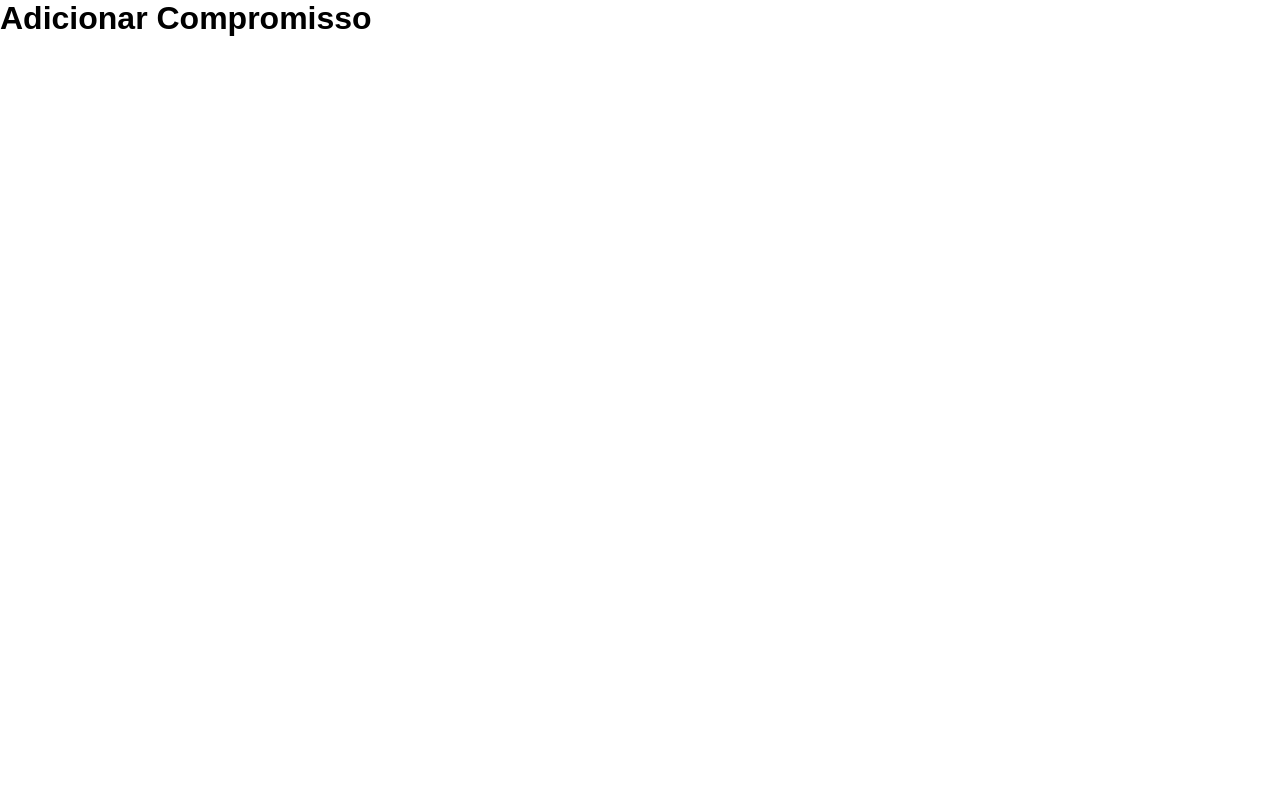
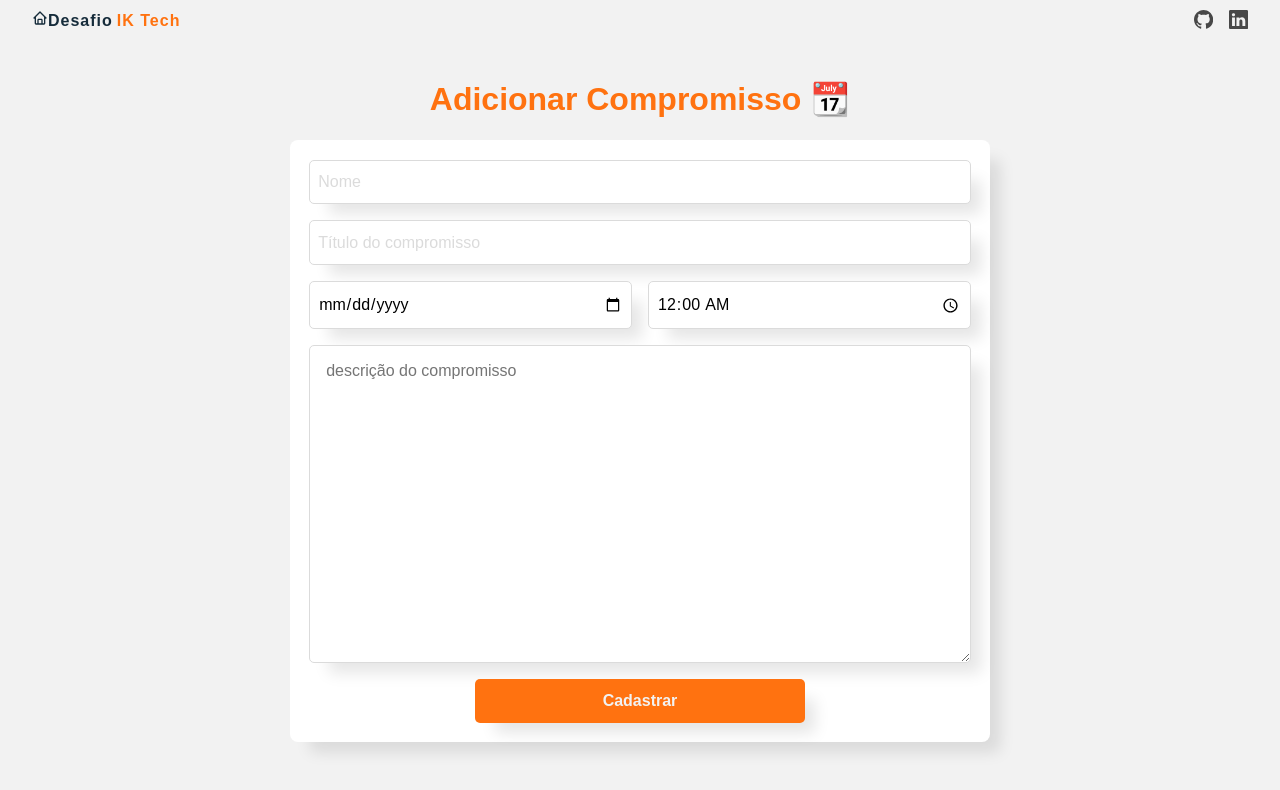
Before and after one commit to vinnidias/ik-test-front-end, a React (Create React App) app: page /createTask in a window 1280 px wide. Shown: the top 790 px of the page. Built offline with nearby package versions, Linux system fonts and the light colour scheme; a web font is replaced by a local one.

Commit message:
Create task page created

```diff
--- a/src/pages/CreateTask/index.tsx
+++ b/src/pages/CreateTask/index.tsx
@@ -1,9 +1,121 @@
-import React from "react";
+import React, { useState } from "react";
+import { toast, ToastContainer } from "react-toastify";
+import "react-toastify/dist/ReactToastify.css";
+
+import { apiClient } from "../../services/apiClient";
+
+import * as S from "./styles";
+import { Input } from "../../components/Input";
+import { Header } from "../../components/Header";
+
+type TaskProps = {
+  name: string;
+  title: string;
+  date: string;
+  hour: string;
+  description: string;
+};
 
 export const CreateTask: React.FC = () => {
-  return(
-    <div>
-      <h1>Adicionar Compromisso</h1>
-    </div>
-  )
-}
+  const [newTask, setNewTask] = useState<TaskProps>({
+    name: "",
+    title: "",
+    description: "",
+    hour: "00:00",
+    date: "",
+  });
+
+  const handleSubmit = async (event: any) => {
+    event.preventDefault();
+    try {
+      const req = await apiClient.post("/task", newTask);
+      const res = req.data;
+      toast.success("Comprimisso criado com sucesso");
+      setNewTask({
+        name: "",
+        title: "",
+        description: "",
+        hour: "00:00",
+        date: "",
+      });
+    } catch (error) {
+      toast.error("Verifique os dados");
+    }
+  };
+
+  return (
+    <S.Container>
+      <Header/>
+      <ToastContainer
+        autoClose={3000}
+        position="top-center"
+        draggable={false}
+        theme="light"
+      />
+      <h1>Adicionar Compromisso 📆</h1>
+
+      <form onSubmit={(event) => handleSubmit(event)}>
+        <Input
+          name="name"
+          type="text"
+          value={newTask.name}
+          placeholder="Nome"
+          onChange={(event: React.ChangeEvent<HTMLInputElement>) => {
+            const { value } = event.target;
+            setNewTask({ ...newTask, name: value });
+          }}
+          required
+        />
+
+        <Input
+          name="title"
+          type="text"
+          value={newTask.title}
+          placeholder="Título do compromisso"
+          onChange={(event: React.ChangeEvent<HTMLInputElement>) => {
+            const { value } = event.target;
+            setNewTask({ ...newTask, title: value });
+          }}
+          required
+        />
+
+        <S.DateSection>
+          <Input
+            name="date"
+            type="date"
+            value={newTask.date}
+            onChange={(event: React.ChangeEvent<HTMLInputElement>) => {
+              const { value } = event.target;
+              setNewTask({ ...newTask, date: value });
+            }}
+            required
+          />
+
+          <Input
+            name="hour"
+            type="time"
+            value={newTask.hour}
+            onChange={(event: React.ChangeEvent<HTMLInputElement>) => {
+              const { value } = event.target;
+              setNewTask({ ...newTask, hour: value });
+            }}
+            required
+          />
+        </S.DateSection>
+
+        <textarea
+          value={newTask.description}
+          name="description"
+          placeholder="descrição do compromisso"
+          onChange={(event: React.ChangeEvent<HTMLTextAreaElement>) => {
+            const { value } = event.target;
+            setNewTask({ ...newTask, description: value });
+          }}
+          required
+        />
+
+        <button type="submit">Cadastrar</button>
+      </form>
+    </S.Container>
+  );
+};
--- /dev/null
+++ b/src/pages/CreateTask/styles.ts
@@ -0,0 +1,79 @@
+import styled from "styled-components";
+import { Theme } from "../../styles/Theme";
+
+export const Container = styled.div`
+  display: flex;
+  flex-direction: column;
+  position: relative;
+  width: 100vw;
+  height: 100vh;
+  background-color: ${Theme.colors.mainBg};
+  align-items: center;
+  padding: 3.6em 3em;
+  gap: 1.4rem;
+
+  h1 {
+    color: ${Theme.colors.secondaryBg};
+    text-align: center;
+  }
+
+  form {
+    display: flex;
+    flex-direction: column;
+    align-items: center;
+    justify-content: flex-start;
+
+    gap: 1em;
+    padding: 1.2em;
+
+    width: 100%;
+    height: 100%;
+    max-width: 700px;
+
+    background-color: #fff;
+    border-radius: 8px;
+    box-shadow: 15px 15px 15px -5px rgba(0, 0, 0, 0.1);
+
+    textarea {
+      width: 100%;
+      height: 60%;
+
+      border: 1px solid ${Theme.colors.smoothGray};
+      border-radius: 5px;
+      box-shadow: 15px 15px 15px -5px rgba(0, 0, 0, 0.1);
+
+      padding: 1em;
+      outline: none;
+
+      font-size: 1em;
+    }
+
+    button {
+      width: 50%;
+      height: 3em;
+
+      background-color: ${Theme.colors.secondaryBg};
+      color: ${Theme.colors.mainBg};
+      font-size: 1em;
+      font-weight: 600;
+
+      border-radius: 5px;
+      box-shadow: 15px 15px 15px -5px rgba(0, 0, 0, 0.1);
+
+      cursor: pointer;
+      transition: 0.4s;
+
+      :hover {
+        opacity: 0.8;
+        transform: scale(1.03);
+      }
+    }
+  }
+`;
+
+export const DateSection = styled.section`
+  display: flex;
+  width: 100%;
+  justify-content: space-between;
+  gap: 1em;
+`;
```
